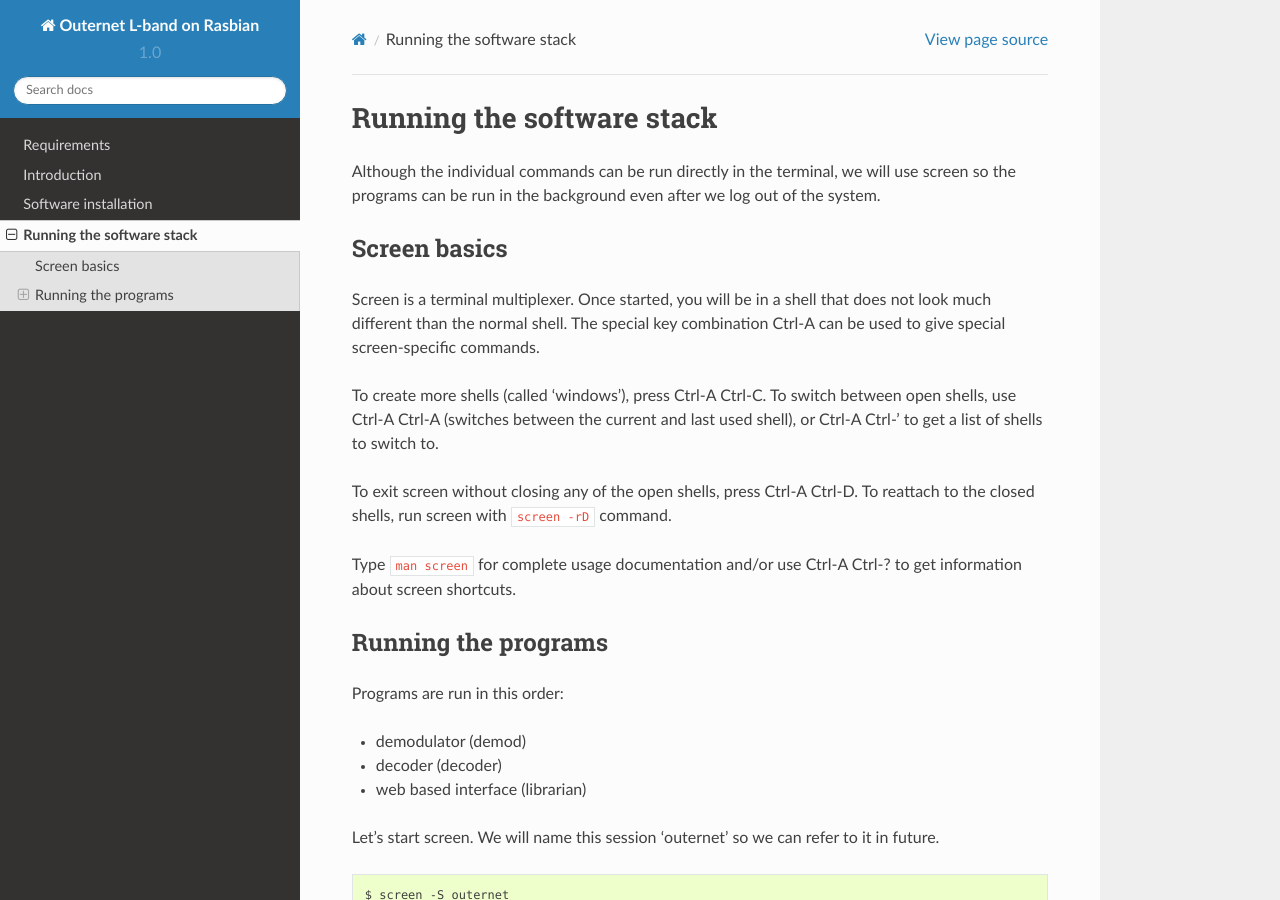
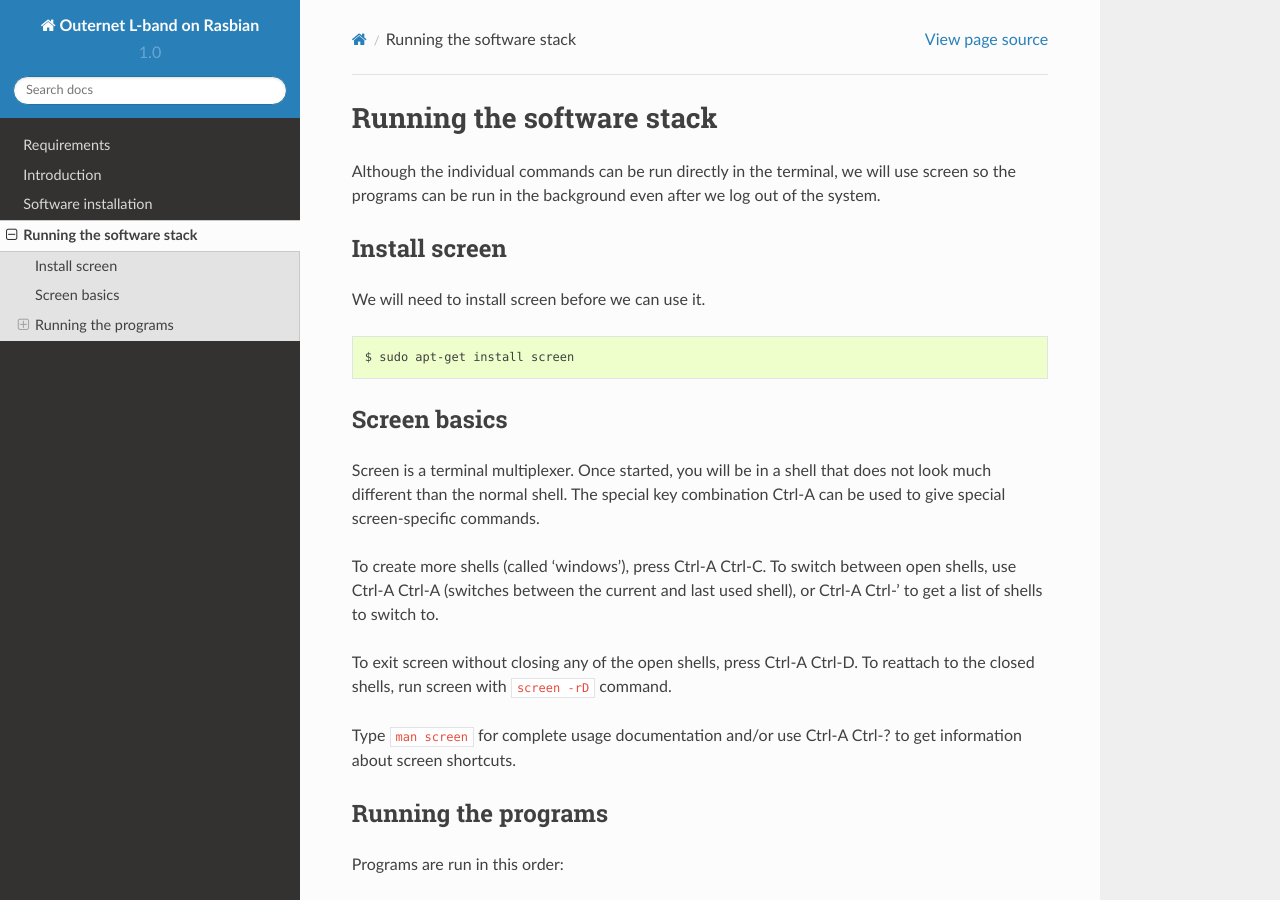
Before and after one commit to meyerscr/outernet-rpi-lband, a Sphinx documentation site: the page built from docs/source/running.rst, in a window 1280 px wide and 900 px high. Built offline with Sphinx 7.4.7 and the Read the Docs theme 2.0.0, drawn with Linux system fonts in a browser that asks for light colours.

Commit message:
Screen must be installed
Signed-off-by: Branko Vukelic <branko@outernet.is>

```diff
--- a/docs/source/running.rst
+++ b/docs/source/running.rst
@@ -4,6 +4,13 @@
 Although the individual commands can be run directly in the terminal, we will
 use screen so the programs can be run in the background even after we log out
 of the system.
+
+Install screen
+--------------
+
+We will need to install screen before we can use it. ::
+
+    $ sudo apt-get install screen
 
 Screen basics
 -------------
```
